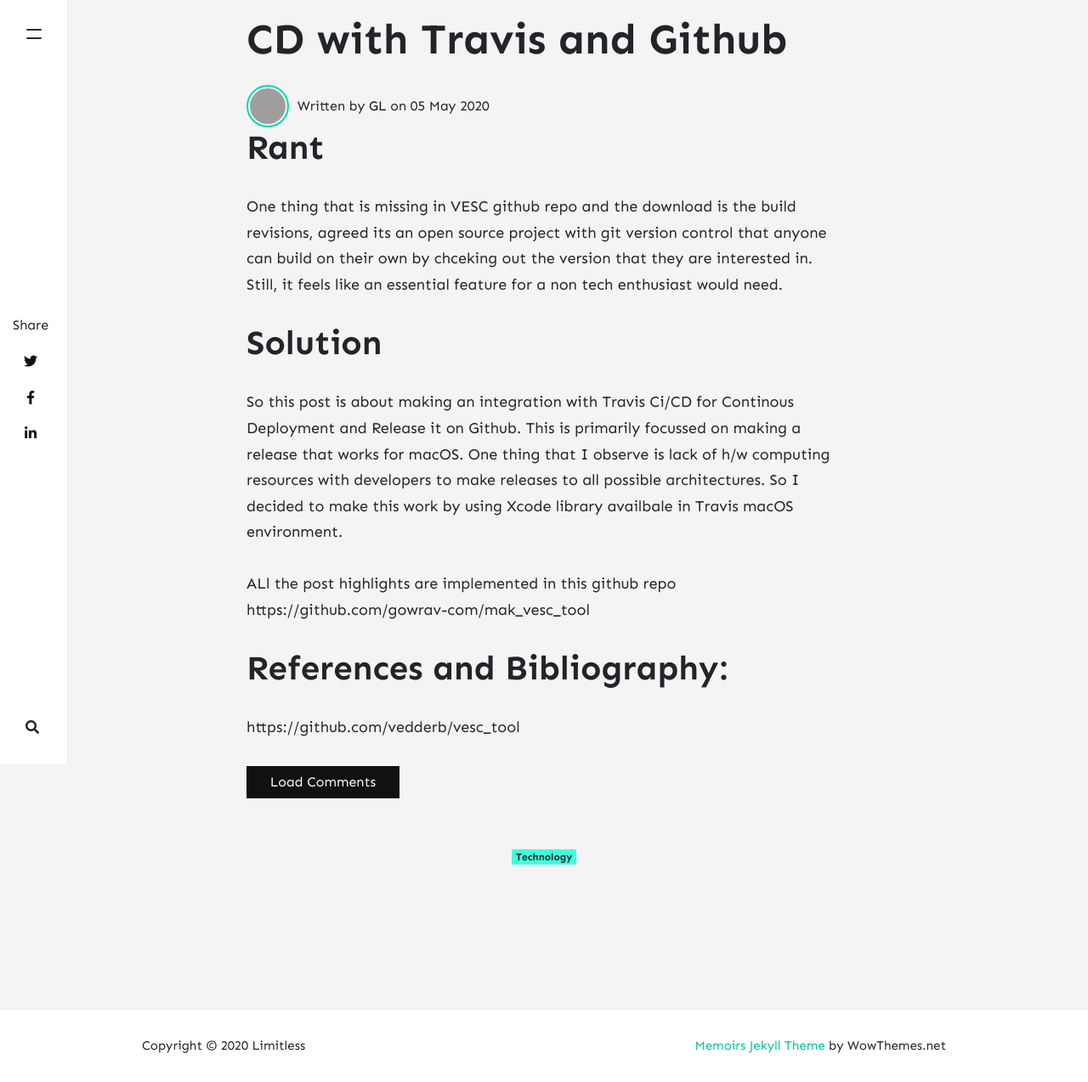
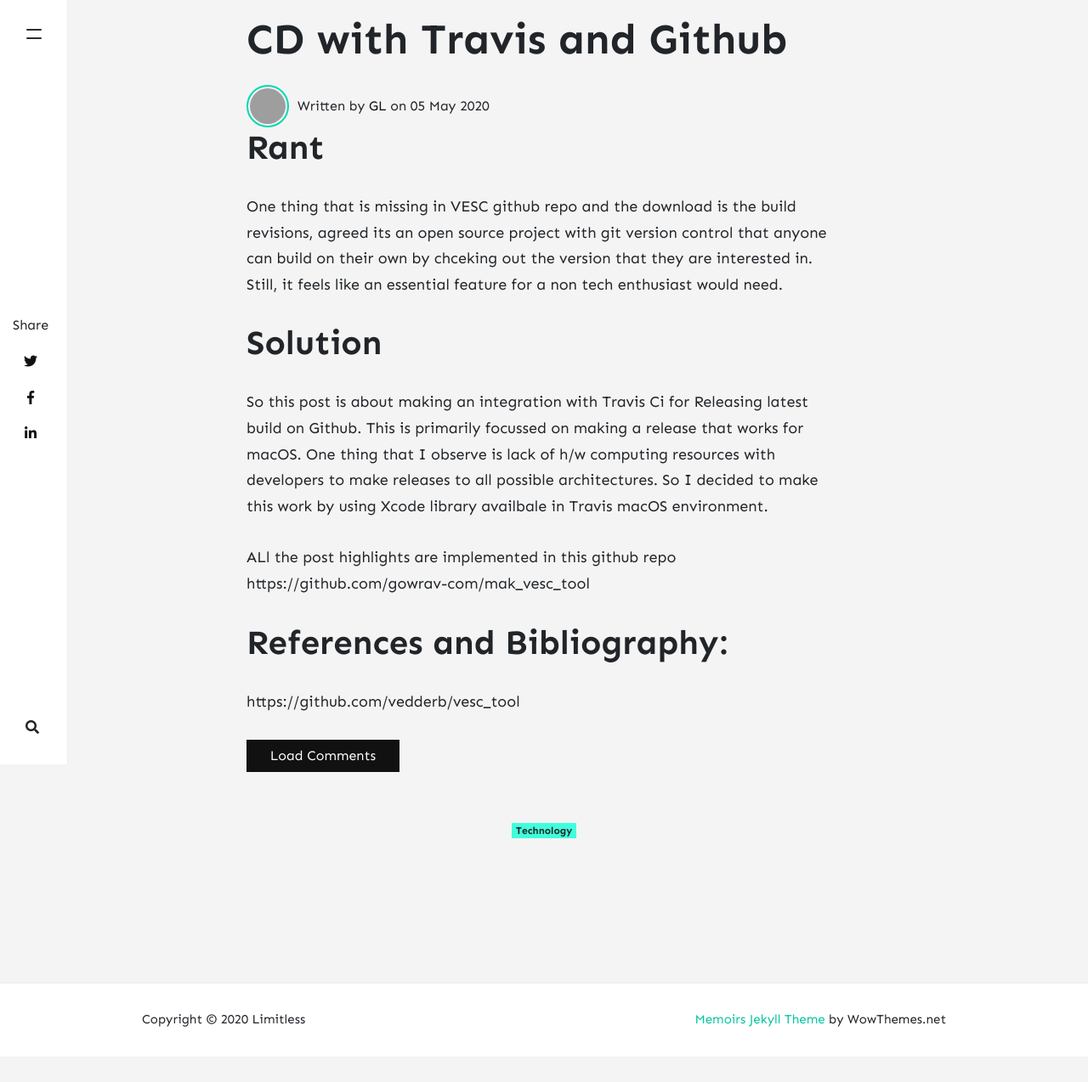
Before and after one commit to gowrav/gowrav.github.io, a Jekyll site: the page built from _posts/2020-05-05-cd-with-travis.md, in a window 1280 px wide. Shown: the whole page at 85% size. Built offline with Jekyll 4.4.1, drawn with Linux system fonts in a browser that asks for light colours; nearby versions of some CDN libraries; comment, search, counter and statistics services are not loaded; after the commit the page ends 1244 px from its top, so only the background shows below that; grey boxes are pictures that could not be loaded.

Commit message:
Update 2020-05-05-cd-with-travis.md

```diff
--- a/_posts/2020-05-05-cd-with-travis.md
+++ b/_posts/2020-05-05-cd-with-travis.md
@@ -12,7 +12,7 @@ rating:
 One thing that is missing in VESC github repo and the download is the build revisions, agreed its an open source project with git version control that anyone can build on their own by chceking out the version that they are interested in. Still, it feels like an essential feature for a non tech enthusiast would need.
 
 # Solution
-So this post is about making an integration with Travis Ci/CD for Continous Deployment and Release it on Github.
+So this post is about making an integration with Travis Ci for Releasing latest build on Github.
 This is primarily focussed on making a release that works for macOS.
 One thing that I observe is lack of h/w computing resources with developers to make releases to all possible architectures. So I decided to make this work by using Xcode library availbale in Travis macOS environment.
 
```
